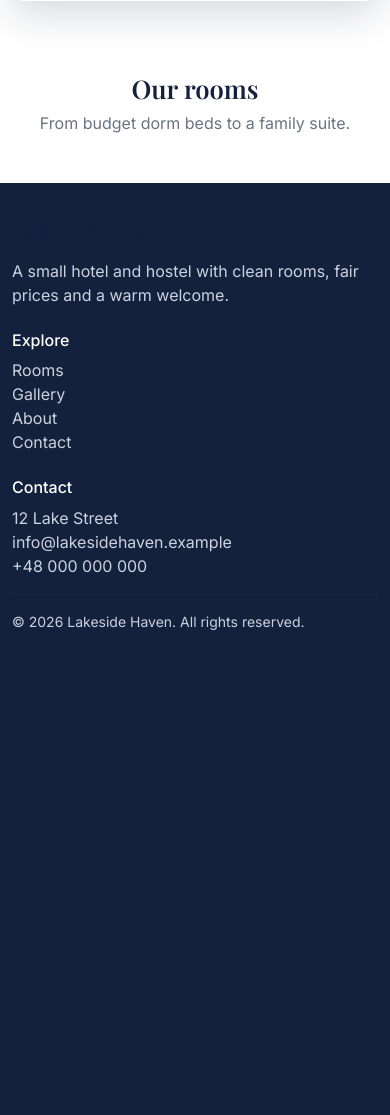
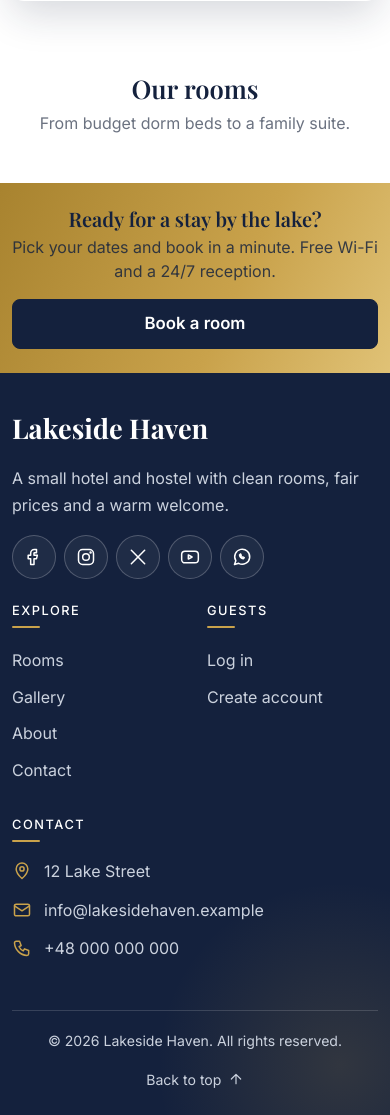
Before and after one commit to ToniGift/Lakeside_Haven_Hotel, a PHP site: page / in a window 390 px wide. Shown: the part 563-1678 px from the top of the page. Before the commit the page ends 1193 px from the top, so only its background shows below. Run offline with PHP 8.4, Linux system fonts and the light colour scheme; data that the repository does not hold is empty.

Commit message:
Redesign the footer: booking call-to-action, social icons, contact icons, responsive columns

```diff
--- a/assets/css/style.css
+++ b/assets/css/style.css
@@ -61,12 +61,31 @@ h1, h2, h3, h4, .brand { font-family: 'Playfair Display', serif; }
 .form-card { max-width: 460px; margin: 48px auto; background: #fff; border-radius: 14px; padding: 32px; box-shadow: 0 8px 30px rgba(20,33,61,.1); }
 
 /* Footer */
-.site-footer { background: var(--navy); color: #cbd2de; }
-.site-footer a { color: #cbd2de; text-decoration: none; }
+.site-footer { background: var(--navy); color: #cbd2de; position: relative; overflow: hidden; }
+.site-footer a { color: #cbd2de; text-decoration: none; transition: color .15s, background .15s, transform .15s; }
 .site-footer a:hover { color: var(--gold); }
-.site-footer h6 { color: #fff; }
-.site-footer .brand { color: #fff; }
-.site-footer hr { border-color: rgba(255,255,255,.15); }
+.site-footer h6 { color: #fff; font-size: .8rem; letter-spacing: .12em; text-transform: uppercase; margin-bottom: 1.1rem; padding-bottom: .6rem; position: relative; }
+.site-footer h6::after { content: ''; position: absolute; left: 0; bottom: 0; width: 28px; height: 2px; background: var(--gold); border-radius: 2px; }
+.site-footer .brand { color: #fff !important; font-size: 1.7rem; }
+.site-footer::before { content: ''; position: absolute; right: -140px; bottom: -140px; width: 380px; height: 380px; border-radius: 50%; background: radial-gradient(circle, rgba(201,162,75,.16), transparent 68%); pointer-events: none; }
+.footer-cta { position: relative; background: linear-gradient(115deg, var(--gold-dark), var(--gold) 60%, #e0c276); color: #14213d; padding: 28px 0; }
+.footer-cta h3 { color: #14213d; font-size: clamp(1.25rem, 1rem + 1vw, 1.7rem); }
+.footer-cta p { color: rgba(20,33,61,.82); }
+.footer-cta .btn-gold { background: var(--navy); border-color: var(--navy); color: #fff; }
+.footer-cta .btn-gold:hover { background: #0c1630; border-color: #0c1630; color: #fff; }
+.footer-main { position: relative; padding-top: 3.2rem; padding-bottom: 1.2rem; }
+.footer-about { max-width: 34ch; line-height: 1.7; }
+.social a { display: grid; place-items: center; width: 44px; height: 44px; border-radius: 50%; border: 1px solid rgba(255,255,255,.22); background: rgba(255,255,255,.05); color: #fff; }
+.social a svg { width: 20px; height: 20px; }
+.social a:hover { background: var(--gold); border-color: var(--gold); color: #14213d; transform: translateY(-3px); }
+.footer-links li { margin-bottom: .55rem; }
+.footer-links a { display: inline-block; padding: 2px 0; }
+.footer-links a:hover { transform: translateX(4px); }
+.footer-contact li { display: flex; align-items: flex-start; gap: .75rem; margin-bottom: .9rem; overflow-wrap: anywhere; }
+.footer-contact svg { width: 20px; height: 20px; flex: none; color: var(--gold); margin-top: 2px; }
+.footer-bottom { display: flex; flex-wrap: wrap; align-items: center; justify-content: space-between; gap: .75rem 1rem; margin-top: 2.2rem; padding-top: 1.2rem; border-top: 1px solid rgba(255,255,255,.15); font-size: .88rem; }
+.to-top { display: inline-flex; align-items: center; gap: .4rem; padding: .35rem .5rem; }
+.to-top svg { width: 16px; height: 16px; }
 
 /* Gallery tiles */
 .gallery-tile img { transition: transform .35s; }
@@ -121,7 +140,11 @@ img, video { max-width: 100%; }
   .about-photo { height: 220px; }
   .room-img { height: 190px; }
   .offer-banner { padding: 22px 18px; }
-  .site-footer .container { padding-top: 2rem !important; padding-bottom: 2rem !important; }
+  .footer-cta { padding: 24px 0; text-align: center; }
+  .footer-cta .btn { width: 100%; }
+  .footer-main { padding-top: 2.2rem; }
+  .footer-bottom { justify-content: center; text-align: center; }
+  .footer-about { max-width: none; }
   .btn-lg { padding: .7rem 1rem; font-size: 1.05rem; }
   .carousel-control-prev, .carousel-control-next { width: 14%; }
 }
--- a/includes/footer.php
+++ b/includes/footer.php
@@ -1,26 +1,73 @@
+<?php
+$ic = fn(string $d) => '<svg viewBox="0 0 24 24" fill="none" stroke="currentColor" stroke-width="1.8" stroke-linecap="round" stroke-linejoin="round" aria-hidden="true">' . $d . '</svg>';
+$socials = [
+    'Facebook'  => ['https://facebook.com',  '<path d="M15 3h-2.5A4.5 4.5 0 0 0 8 7.5V10H5v4h3v7h4v-7h3l1-4h-4V7.5a.5.5 0 0 1 .5-.5H15z"/>'],
+    'Instagram' => ['https://instagram.com', '<rect x="3" y="3" width="18" height="18" rx="5"/><circle cx="12" cy="12" r="4"/><circle cx="17.5" cy="6.5" r=".6" fill="currentColor"/>'],
+    'X'         => ['https://x.com',         '<path d="M4 4l16 16M20 4L4 20"/>'],
+    'YouTube'   => ['https://youtube.com',   '<rect x="2" y="5" width="20" height="14" rx="4"/><path d="M10 9.5v5l4.5-2.5z"/>'],
+    'WhatsApp'  => ['https://wa.me/48000000000', '<path d="M3 21l1.6-4.6A9 9 0 1 1 8 19.6z"/><path d="M9 9.5c.3 2.2 2.3 4.2 4.5 4.5l1.2-1.2-1.8-.9-.8.6a3.5 3.5 0 0 1-1.6-1.6l.6-.8-.9-1.8z"/>'],
+];
+?>
 <footer class="site-footer mt-5">
-  <div class="container py-5">
-    <div class="row g-4">
-      <div class="col-md-5">
-        <div class="brand mb-2"><?= e(SITE_NAME) ?></div>
-        <p class="mb-0">A small hotel and hostel with clean rooms, fair prices and a warm welcome.</p>
+  <div class="footer-cta">
+    <div class="container d-flex flex-column flex-md-row align-items-md-center justify-content-between gap-3">
+      <div>
+        <h3 class="mb-1">Ready for a stay by the lake?</h3>
+        <p class="mb-0">Pick your dates and book in a minute. Free Wi-Fi and a 24/7 reception.</p>
       </div>
-      <div class="col-md-3">
+      <a href="<?= url('rooms.php') ?>" class="btn btn-gold btn-lg flex-shrink-0">Book a room</a>
+    </div>
+  </div>
+
+  <div class="container footer-main">
+    <div class="row g-4 g-lg-5">
+      <div class="col-12 col-lg-4">
+        <div class="brand mb-3"><?= e(SITE_NAME) ?></div>
+        <p class="footer-about">A small hotel and hostel with clean rooms, fair prices and a warm welcome.</p>
+        <ul class="social list-unstyled d-flex flex-wrap gap-2 mb-0" aria-label="Social media">
+          <?php foreach ($socials as $label => [$href, $path]): ?>
+            <li><a href="<?= e($href) ?>" target="_blank" rel="noopener" aria-label="<?= e($label) ?>" title="<?= e($label) ?>"><?= $ic($path) ?></a></li>
+          <?php endforeach; ?>
+        </ul>
+      </div>
+
+      <div class="col-6 col-md-4 col-lg-2">
         <h6>Explore</h6>
-        <ul class="list-unstyled mb-0">
+        <ul class="list-unstyled footer-links mb-0">
           <li><a href="<?= url('rooms.php') ?>">Rooms</a></li>
           <li><a href="<?= url('gallery.php') ?>">Gallery</a></li>
           <li><a href="<?= url('about.php') ?>">About</a></li>
           <li><a href="<?= url('contact.php') ?>">Contact</a></li>
         </ul>
       </div>
-      <div class="col-md-4">
+
+      <div class="col-6 col-md-4 col-lg-2">
+        <h6>Guests</h6>
+        <ul class="list-unstyled footer-links mb-0">
+          <?php if (!empty($user)): ?>
+            <li><a href="<?= url($user['role'] === 'admin' ? 'admin/' : 'my-bookings.php') ?>"><?= $user['role'] === 'admin' ? 'Admin' : 'My bookings' ?></a></li>
+            <li><a href="<?= url('profile.php') ?>">My profile</a></li>
+          <?php else: ?>
+            <li><a href="<?= url('login.php') ?>">Log in</a></li>
+            <li><a href="<?= url('register.php') ?>">Create account</a></li>
+          <?php endif; ?>
+        </ul>
+      </div>
+
+      <div class="col-12 col-md-4 col-lg-4">
         <h6>Contact</h6>
-        <p class="mb-0">12 Lake Street<br>info@lakesidehaven.example<br>+48 000 000 000</p>
+        <ul class="list-unstyled footer-contact mb-0">
+          <li><?= $ic('<path d="M12 21s-7-6.2-7-11.5A7 7 0 0 1 19 9.5C19 14.8 12 21 12 21z"/><circle cx="12" cy="9.5" r="2.5"/>') ?><span>12 Lake Street</span></li>
+          <li><?= $ic('<rect x="3" y="5" width="18" height="14" rx="2"/><path d="M3 7l9 6 9-6"/>') ?><a href="mailto:info@lakesidehaven.example">info@lakesidehaven.example</a></li>
+          <li><?= $ic('<path d="M5 4h4l2 5-2.5 1.5a11 11 0 0 0 5 5L15 13l5 2v4a2 2 0 0 1-2 2A16 16 0 0 1 3 6a2 2 0 0 1 2-2z"/>') ?><a href="tel:+48000000000">+48 000 000 000</a></li>
+        </ul>
       </div>
     </div>
-    <hr>
-    <div class="small">&copy; <?= date('Y') ?> <?= e(SITE_NAME) ?>. All rights reserved.</div>
+
+    <div class="footer-bottom">
+      <span>&copy; <?= date('Y') ?> <?= e(SITE_NAME) ?>. All rights reserved.</span>
+      <a href="#top" class="to-top">Back to top <?= $ic('<path d="M12 19V5M5 12l7-7 7 7"/>') ?></a>
+    </div>
   </div>
 </footer>
 <script src="https://cdn.jsdelivr.net/npm/bootstrap@5.3.3/dist/js/bootstrap.bundle.min.js"></script>
```
